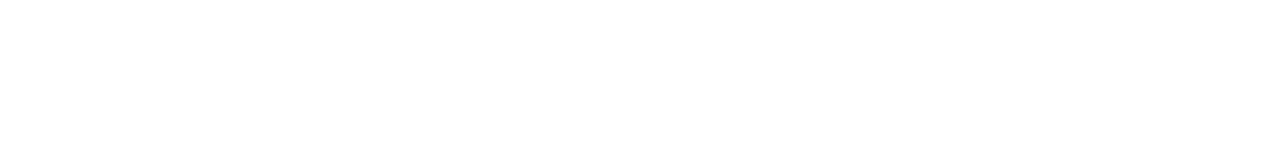
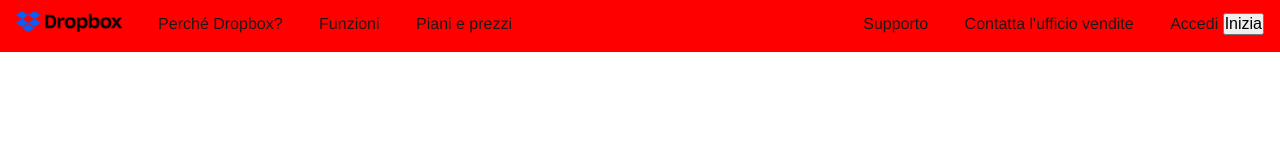
Before and after one commit to hongorgerelchimeg/htmlcss-dropbox, a plain HTML site: page index.html in a window 1280 px wide. Drawn offline with Linux system fonts and the light colour scheme.

Commit message:
work in progress..
add images to img folder

creation of header " LOGO MENU BUTTON "

```diff
--- a/index.html
+++ b/index.html
@@ -8,6 +8,25 @@
     <link rel="stylesheet" href="styles/main.css">
 </head>
 <body>
-
+    <header>
+        <div id="Top" class="menu clearfix">
+            <div class="left-side">
+                <a href=""><img class="logo" src="img/logo-small.png" alt=""></a>
+                <ul>
+                    <li><a href="#!" target="_blank" rel="noopener noreferrer">Perché Dropbox?</a></li>
+                    <li><a href="#!" target="_blank" rel="noopener noreferrer">Funzioni</a></li>
+                    <li><a href="#!" target="_blank" rel="noopener noreferrer">Piani e prezzi</a></li>
+                </ul>
+            </div>
+            <div class="right-side">
+                <ul>
+                    <li><a href="#!" target="_blank" rel="noopener noreferrer">Supporto</a></li>
+                    <li><a href="#!" target="_blank" rel="noopener noreferrer">Contatta l'ufficio vendite</a></li>
+                    <li><a href="#!" target="_blank" rel="noopener noreferrer">Accedi</a></li>
+                </ul>
+                <div class="button"><button>Inizia</button></div>
+            </div>
+        </div>
+    </header>
 </body>
 </html>
--- a/styles/main.css
+++ b/styles/main.css
@@ -6,3 +6,93 @@
     box-sizing: border-box;
     font-size: 16px;
 }
+
+/* Typography */
+
+html, body {
+    font-family: 'Helvetica', sans-serif;
+    font-weight: 300;
+    font-size: 16px;
+
+}
+
+h1  {
+    font-family: 'Lato', sans-serif;
+    font-weight: 700;
+    font-size: 3rem;
+    color: white;
+}
+
+h2  {
+    font-family: 'Lato', sans-serif;
+    font-weight: 400;
+    font-size: 3.6rem;
+}
+
+/* Logo */
+
+.left-side a .logo {
+    max-height: 1.3rem;
+    vertical-align: text-bottom;
+
+}
+
+
+/* Menu */
+
+.menu {
+    width: 100%;
+    height: 52px;
+    background-color: red;
+    padding: 0 1rem;
+}
+
+.menu ul {
+    list-style: none;
+    font-weight: 400;
+    display: inline-block;
+
+}
+
+.menu ul li {
+    display: inline-block;
+    margin-left: 2rem;
+}
+
+li a {
+    text-decoration: none;
+    color: #1e1919;
+    line-height: 3rem;
+    display: inline-block;
+
+}
+
+li a:hover {
+    border-bottom:4px solid #056CF2 ;
+}
+
+.right-side {
+    float: right;
+}
+
+.left-side {
+    float: left;
+}
+/* Clearfix */
+
+.clearfix {
+    content: '';
+    display: table;
+    clear: both;
+}
+
+/* Button */
+
+.button {
+    display: inline-block;
+}
+
+
+
+
+/* Main Container */
```
Also changed, not shown: img/arizona_state_university.svg (added), img/business-feature-coordinate-it.png (added), img/business-feature-integrations-it.png (added), img/business-feature-multi-device.png (added), img/business-feature-security.png (added), img/business-feature-send-files-it.png (added), img/business-feature-switching-tools.png (added), img/clear_channel.svg (added), img/designit.svg (added), img/hearst_corp.svg (added), img/jumbo.png (added), img/logo-small.png (added), img/lonely_planet.svg (added), img/partner.png (added), 3 more files, 1 other file.
